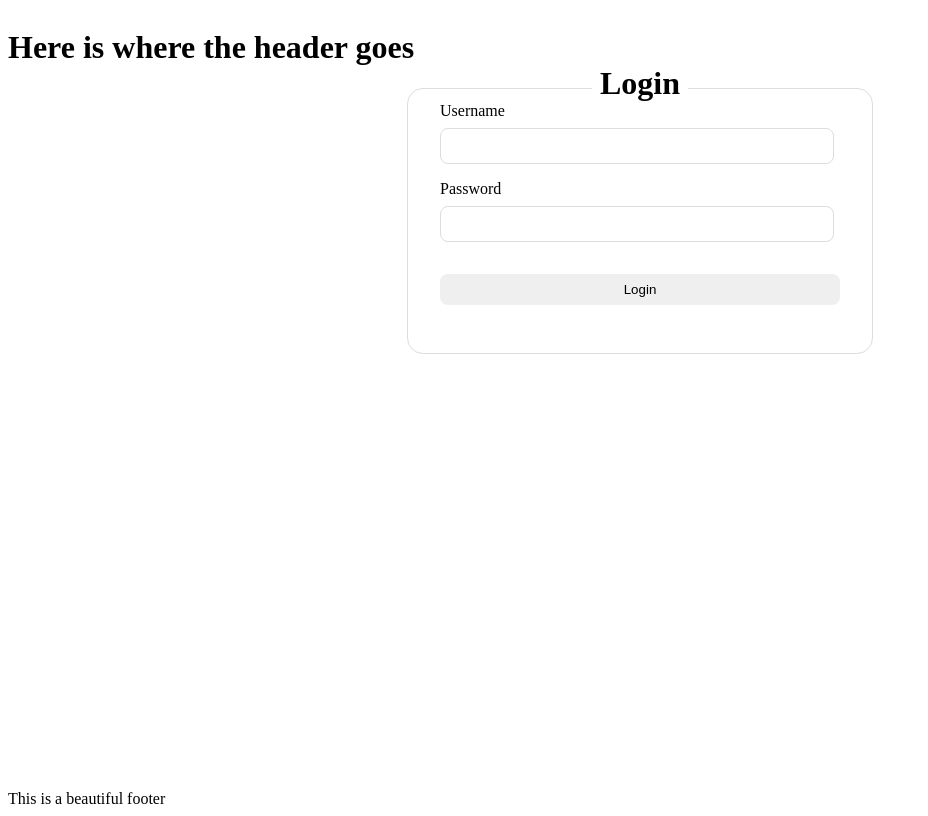
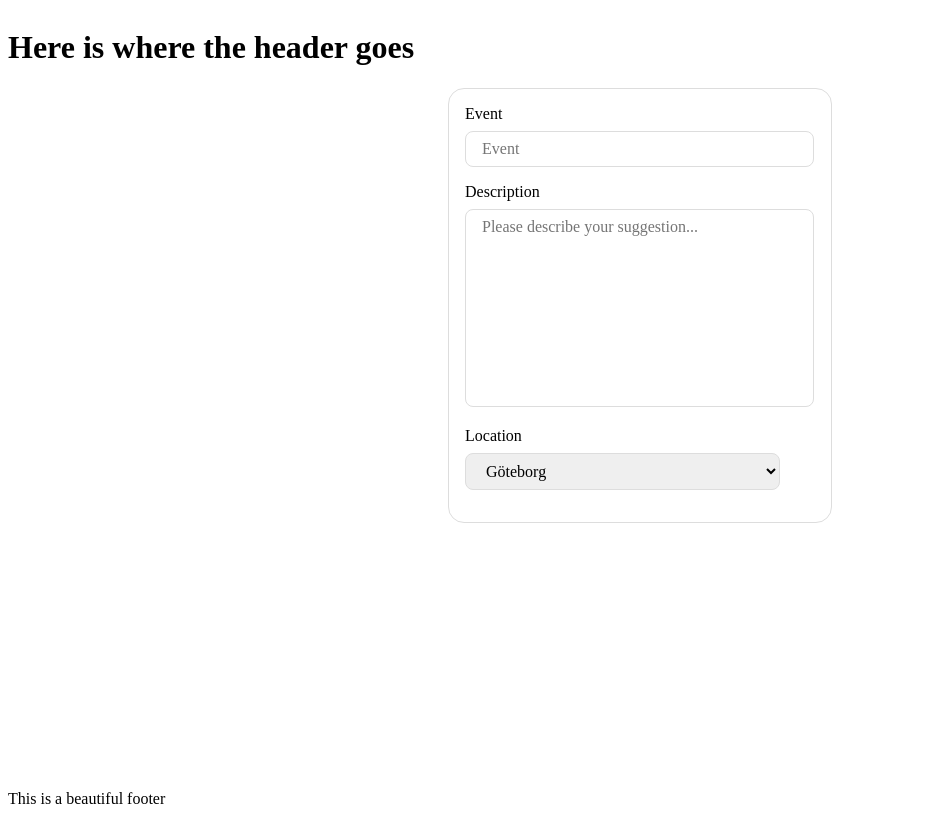
Before and after one commit to herv3us/Parents-Calendar, a React (Create React App) app in the folder frontend/: page / in a window 1280 px wide. Shown: the whole page, without its empty margins (0-928 px from the left). Built offline with nearby package versions, Linux system fonts and the light colour scheme.

Commit message:
add react router, start working on create-page

```diff
--- a/frontend/package.json
+++ b/frontend/package.json
@@ -9,6 +9,7 @@
     "@testing-library/user-event": "^13.5.0",
     "react": "^17.0.2",
     "react-dom": "^17.0.2",
+    "react-router-dom": "^6.2.1",
     "react-scripts": "5.0.0",
     "styled-components": "^5.3.3",
     "web-vitals": "^2.1.4"
--- a/frontend/src/App.js
+++ b/frontend/src/App.js
@@ -1,22 +1,27 @@
+import { BrowserRouter, Routes, Route } from 'react-router-dom';
 import Header from './components/header/Header';
-import LoginForm from './components/main/LoginForm';
 import styled from 'styled-components';
+import HomePage from './pages/HomePage';
 import Footer from './components/footer/Footer';
 
 function App() {
   return (
-    <StyledApp className="App">
-      <Header />
-      <LoginForm />
-      <Footer />
-    </StyledApp>
+    <BrowserRouter>
+      <Wrapper className="App">
+        <Header />
+        <Routes>
+          <Route path="/" element={<HomePage />} />
+        </Routes>
+        <Footer />
+      </Wrapper>
+    </BrowserRouter>
   );
 }
 
 export default App;
 
-const StyledApp = styled.div`
+const Wrapper = styled.div`
   display: grid;
   grid-template-rows: auto 1fr auto;
-  height: 100vh;
+  min-height: 100vh;
 `;
--- /dev/null
+++ b/frontend/src/components/main/SuggestEvent.jsx
@@ -0,0 +1,85 @@
+import React, { useState } from 'react';
+import styled from 'styled-components';
+
+function SuggestEvent() {
+  const [title, setTitle] = useState('');
+  const [description, setDescription] = useState('');
+  const [location, setLocation] = useState('goteborg');
+
+  return (
+    <div>
+      <Form>
+        <InputWrapper>
+          <label htmlFor="event">Event</label>
+          <input
+            type="text"
+            placeholder="Event"
+            id="event"
+            value={title}
+            onChange={(e) => setTitle(e.target.value)}
+          />
+        </InputWrapper>
+        <InputWrapper>
+          <label htmlFor="description">Description</label>
+          <textarea
+            name="description"
+            id="description"
+            cols="20"
+            rows="10"
+            placeholder="Please describe your suggestion..."
+            value={description}
+            onChange={(e) => setDescription(e.target.value)}
+          ></textarea>
+        </InputWrapper>
+        <InputWrapper>
+          <label htmlFor="location">Location</label>
+          <select
+            name="location"
+            id="location"
+            value={location}
+            onChange={(e) => setLocation(e.target.value)}
+          >
+            <option value="save">Säve</option>
+            <option value="goteborg">Göteborg</option>
+            <option value="nazare">Nazaré</option>
+          </select>
+        </InputWrapper>
+      </Form>
+    </div>
+  );
+}
+
+export default SuggestEvent;
+
+const Form = styled.form`
+  max-width: 350px;
+  margin: 0 auto;
+  border: 1px solid #ddd;
+  border-radius: 1rem;
+  padding: 1rem;
+`;
+
+const InputWrapper = styled.div`
+  margin-bottom: 1rem;
+  width: 90%;
+  & label {
+    display: block;
+    margin-bottom: 0.5rem;
+  }
+  & input,
+  & textarea,
+  & select {
+    width: 100%;
+    padding: 0.5rem 1rem;
+    border-radius: 0.5rem;
+    border: 1px solid #ddd;
+    outline: none;
+    font: inherit;
+    resize: none;
+
+    &:focus {
+      outline: 2px dotted #5b5b5b;
+      outline-offset: 4px;
+    }
+  }
+`;
--- /dev/null
+++ b/frontend/src/pages/HomePage.jsx
@@ -0,0 +1,16 @@
+import React, { useState } from 'react';
+import LoginForm from '../components/main/LoginForm';
+import SuggestEvent from '../components/main/SuggestEvent';
+
+function HomePage() {
+  const [isOpenLogin, setIsOpenLogin] = useState(false);
+
+  return (
+    <div>
+      {isOpenLogin ? <LoginForm /> : null}
+      <SuggestEvent />
+    </div>
+  );
+}
+
+export default HomePage;
--- a/frontend/src/services/authService.js
+++ b/frontend/src/services/authService.js
@@ -1,5 +1,4 @@
 export const login = async (username, password) => {
-  console.log(username, password);
   try {
     const res = await fetch('/api/login', {
       method: 'POST',
@@ -9,7 +8,6 @@ export const login = async (username, password) => {
       body: JSON.stringify({ username, password }),
     });
     const data = await res.json();
-    console.log(data);
     return data;
   } catch (err) {
     console.log(err);
```
Also changed, not shown: frontend/src/services/localStorageServide.js (added), 2 other files (tests, documents, lock files or other folders).
